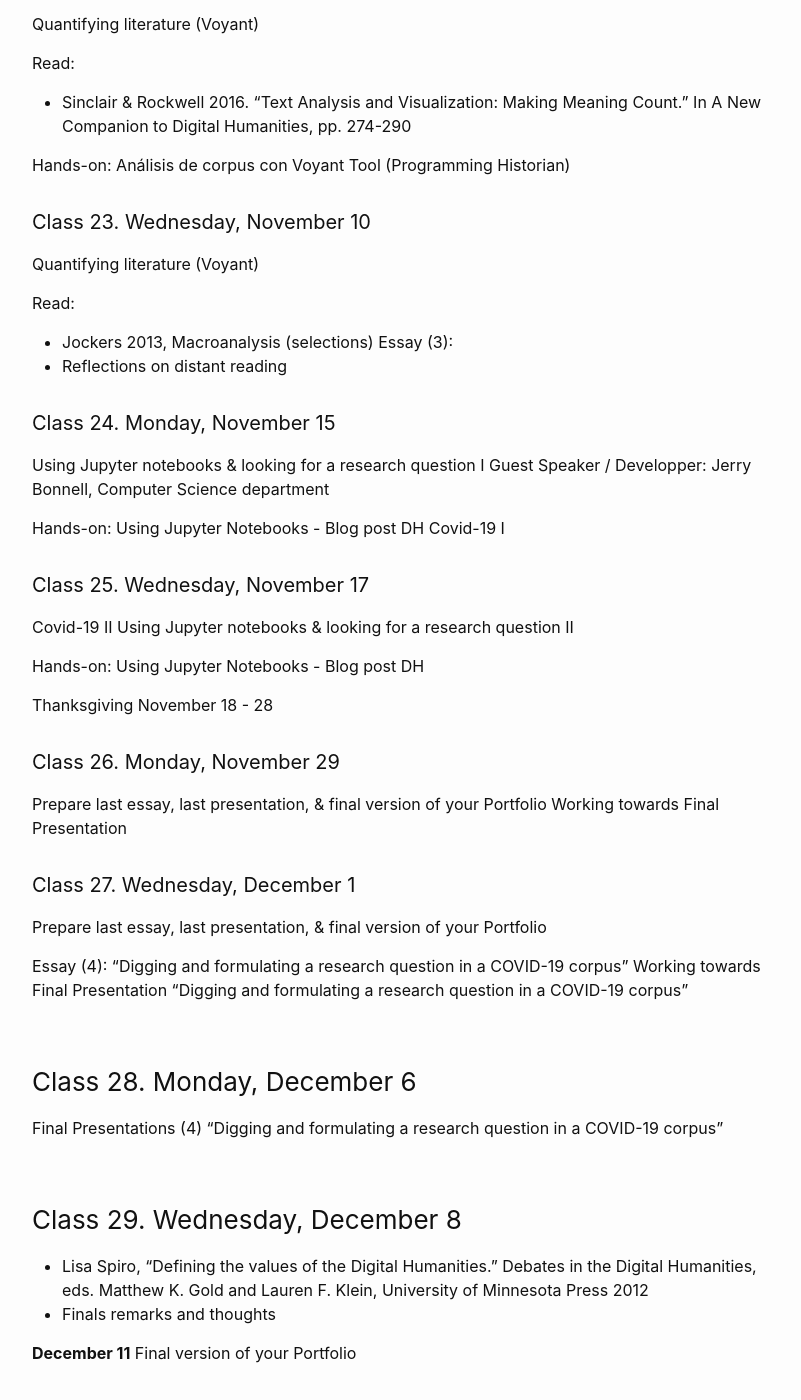
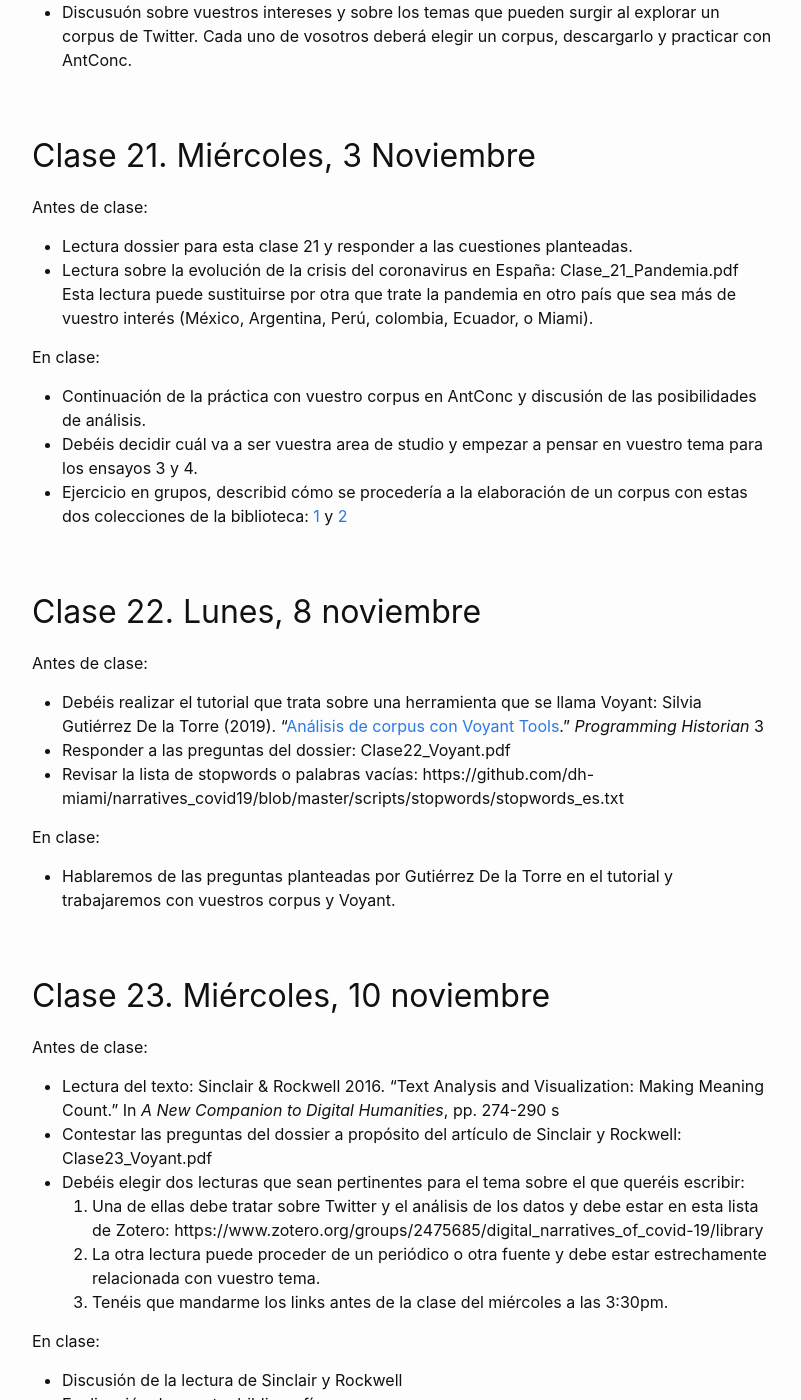
Before and after one commit to susannalles/SPA410, a Jekyll site: the page built from schedule.md, in a window 1280 px wide and 1400 px high, scrolled down 8756 px. Shown: the whole window, without its empty margins (238-1039 px from the left). Built offline with Jekyll 4.4.1, drawn with Linux system fonts in a browser that asks for light colours; some of the changed text lies outside the part shown.

Commit message:
Update schedule.md

```diff
--- a/schedule.md
+++ b/schedule.md
@@ -91,7 +91,7 @@ En clase:
 [Tarea 2: Primera versión de vuestro Portfolio](https://susannalles.github.io/SPA410/ejercicios/tarea-2.html)
 
 
-#### Clase 8. Lunes, 20 septiembre
+## Clase 8. Lunes, 20 septiembre
 
 Antes de clase:
 * Leer el artículo: Allés-Torrent, "[Sobre la complejidad de los datos en Humanidades, o cómo traducir las ideas a datos](http://revistas.uned.es/index.php/RHD/article/view/24679)" *Revista de Humanidades digitales* 4 (2019) (sólo pp. 1-13)
@@ -137,7 +137,7 @@ Antes de clase:
 En clase:
 * Discusión sobre el texto de Leonor y las posibilidades digitales de este texto
 
-## Clas2 12. Lunes, 4 octubre
+## Clase 12. Lunes, 4 octubre
 
 Antes de clase:
 * Leer y comentar en Hypothesis la Lección 2 sobre Text Encoding Initiative "El lenguaje XML y algunos conceptos generales"
@@ -250,79 +250,108 @@ En clase:
 * Revisión de dudas y finalización de la codificación y la transformación.
 
 
-EXPLORING THE PRESENT
+## Clase 20. Lunes, 1 noviembre
 
-#### Class 20. Monday, November 1 - Methods of Text Analysis
+Antes de clase:
+* Lee esta breve intro para la "Clase 20: Métodos de análisis"
+* Seguir el tutorial del Programming Historian: Heather Froehlich (2018). "Análisis de corpus con AntConc." *Programming Historian en español* 2
+* Explorar el proyecto Narrativas digitales de la COVID19 https://covid.dh.miami.edu/
+ 1. ¿Os gustaría centraros en un país en concreto (México, Argentina, Colombia, España, Ecuador, Perú, o Florida) y ver sobre lo que los usuarios de Twitter han hablado?
+ 2. ¿Qué temas pensáis que pueden ser interesantes sobre la pandemia?
+* Intentad crear un corpus que responda a vuestros intereses: https://covid.dh.miami.edu/get/ o bien trabajad con este archivo dhcovid_texts_month-2020-04_es_es.txt
 
-Creating a corpus
-Intro to the Covid-19 Twitter corpus
+En clase:
+* Discusuón sobre vuestros intereses y sobre los temas que pueden surgir al explorar un corpus de Twitter. Cada uno de vosotros deberá elegir un corpus, descargarlo y practicar con AntConc.
 
-Read:
-* Moretti 2005, Gráficos, mapas, árboles. Modelos abstractos para la historia literaria (selection)
+## Clase 21. Miércoles, 3 Noviembre
 
-* Explore (template): https://covid.dh.miami.edu/
+Antes de clase:
+* Lectura dossier para esta clase 21 y responder a las cuestiones planteadas.
+* Lectura sobre la evolución de la crisis del coronavirus en España: Clase_21_Pandemia.pdf Esta lectura puede sustituirse por otra que trate la pandemia en otro país que sea más de vuestro interés (México, Argentina, Perú, colombia, Ecuador, o Miami).
 
-#### Class 21. Wednesday, November 3
+En clase:
+* Continuación de la práctica con vuestro corpus en AntConc y discusión de las posibilidades de análisis.
+* Debéis decidir cuál va a ser vuestra area de studio y empezar a pensar en vuestro tema para los ensayos 3 y 4.
+* Ejercicio en grupos, describid cómo se procedería a la elaboración de un corpus con estas dos colecciones de la biblioteca: [1](https://digitalcollections.library.miami.edu/digital/collection/asu0053/search) y [2](https://digitalcollections.library.miami.edu/digital/collection/asu0134/search)
 
-Quantifying textual data (AntConc)
+## Clase 22. Lunes, 8 noviembre
 
-Hands-on: Análisis de corpus con AntConc (Programming Historian)
+Antes de clase:
+* Debéis realizar el tutorial que trata sobre una herramienta que se llama Voyant: Silvia Gutiérrez De la Torre (2019). "[Análisis de corpus con Voyant Tools](https://doi.org/10.46430/phes0043)." *Programming Historian* 3
+* Responder a las preguntas del dossier: Clase22_Voyant.pdf
+* Revisar la lista de stopwords o palabras vacías: https://github.com/dh-miami/narratives_covid19/blob/master/scripts/stopwords/stopwords_es.txt
 
-#### Class 22. Monday, November 8
+En clase:
+* Hablaremos de las preguntas planteadas por Gutiérrez De la Torre en el tutorial y trabajaremos con vuestros corpus y Voyant.
 
-Quantifying literature (Voyant)
+## Clase 23. Miércoles, 10 noviembre
 
-Read:
-* Sinclair & Rockwell 2016. “Text Analysis and Visualization: Making Meaning Count.” In A New Companion to Digital Humanities, pp. 274-290
+Antes de clase:
+* Lectura del texto: Sinclair & Rockwell 2016. “Text Analysis and Visualization: Making Meaning Count.” In *A New Companion to Digital Humanities*, pp. 274-290 s
+* Contestar las preguntas del dossier a propósito del artículo de Sinclair y Rockwell: Clase23_Voyant.pdf
+* Debéis elegir dos lecturas que sean pertinentes para el tema sobre el que queréis escribir:
+  1. Una de ellas debe tratar sobre Twitter y el análisis de los datos y debe estar en esta lista de Zotero: https://www.zotero.org/groups/2475685/digital_narratives_of_covid-19/library
+  2. La otra lectura puede proceder de un periódico o otra fuente y debe estar estrechamente relacionada con vuestro tema.
+  3. Tenéis que mandarme los links antes de la clase del miércoles a las 3:30pm.
 
-Hands-on: Análisis de corpus con Voyant Tool (Programming Historian)
+En clase:
+* Discusión de la lectura de Sinclair y Rockwell
+* Explicación de vuestra bibliografía
+* Práctica con vuestro corpus y sobre el tema de investigación que queréis tratar en vuestro ensayo 3 y 4.
 
+## Clase 24. Lunes, 15 noviembre
 
-#### Class 23. Wednesday, November 10
+Antes de clase:
+* Leer los siguientes posts para familiarizaros con lo que os explicará Jerry Bonell:
+ 1. [Coveet.py: Python Scripts to Explore Our Data](https://covid.dh.miami.edu/explore-coveet-py/)
+ 2. [Frequency Analysis for South Florida (April – June)](https://covid.dh.miami.edu/2020/08/15/frequency-analysis-for-south-florida-april-june/)
 
-Quantifying literature (Voyant)
+En clase:
+* Invitado especial: Jerry Bonell.
+* Cómo ejecutar un script que analiza vuestro corpus.
+* Venid a clase con vuestro corpus totalmente definido.
 
-Read:
-* Jockers 2013, Macroanalysis (selections)
-Essay (3):
-* Reflections on distant reading
+[Ensayo 3: Reflexiones sobre análisis de textos](https://susannalles.github.io/SPA410/ejercicios/ensayo-3.html)
 
-#### Class 24. Monday, November 15
+## Clase 25. Miércoles, 17 noviembre
 
-Using Jupyter notebooks & looking for a research question I
-Guest Speaker / Developper: Jerry Bonnell, Computer Science department
-
-Hands-on: Using Jupyter Notebooks - Blog post DH Covid-19 I
-
-#### Class 25. Wednesday, November 17
-
-Covid-19 II
-Using Jupyter notebooks & looking for a research question II
-
-Hands-on: Using Jupyter Notebooks - Blog post DH
+* Recapitulación y solución de probles
 
 Thanksgiving November 18 - 28
 
-#### Class 26. Monday, November 29
+## Clase 26. Lunes, 29 noviembre
 
-Prepare last essay, last presentation, & final version of your Portfolio
-Working towards Final Presentation
+Antes de clase:
+* Revisad todo el material que hemos realizado en las clases 24 y 25
+* Tener listo un esquema (outline) de vuestro trabajo final (versión escrita).
 
-#### Class 27. Wednesday, December 1
+En clase:
+* Discutiremos y trabajaremos en vuestros trabajos rellenando la plantilla (Blackboard)
 
-Prepare last essay, last presentation, & final version of your Portfolio
+## Clase 27. Miércoles, 1 diciembre
 
-Essay (4): “Digging and formulating a research question in a COVID-19 corpus”
-Working towards Final Presentation “Digging and formulating a research question in a COVID-19 corpus”
+Antes de clase:
+* Acabar de redactar el primer borrador de vuestro trabajo escrito
 
-### Class 28. Monday, December 6
+En clase:
+* Solución de dudas y problemas
 
-Final Presentations (4) “Digging and formulating a research question in a COVID-19 corpus”
+[Ensayo 4: Explorando y formulando un tema de investigación en un corpus de Twitter sobre la COVID-19](https://susannalles.github.io/SPA410/ejercicios/ensayo-4.html)
 
-### Class 29. Wednesday, December 8
+## Clase 28. Lunes, 6 diciembre
 
-* Lisa Spiro, “Defining the values of the Digital Humanities.” Debates in the Digital Humanities, eds. Matthew K. Gold and Lauren F. Klein, University of Minnesota Press 2012
-* Finals remarks and thoughts
+En clase:
+* Presentación oral de unos 10 minutos (max.) sobre vuestro tema de investigación que deberá incluir, como mínimo:
+ 1. Vuestro tema de investigación
+ 2. Dificultades afrontadas y reflexiones
+ 3. Explicación de las visualizaciones obtenidas
+ 4. Conclusiones sobre vuestro tema de investigación
 
-**December 11**
-Final version of your Portfolio
+## Clase 29. Miércoles, 8 diciembre
+
+En clase:
+* Presentaciones del Portfolio final
+* Despedida
+
+**11 diciembre**
+Entrega de la versión final del Portfolio
```
